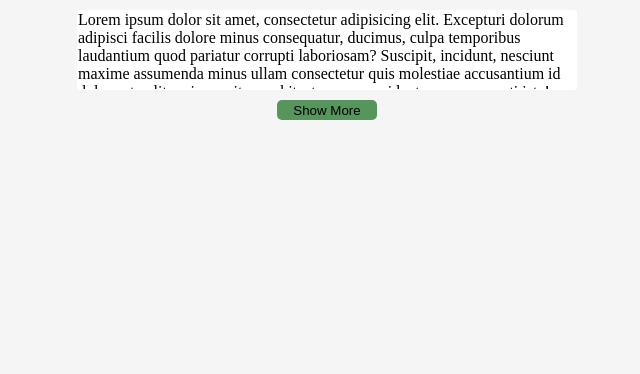
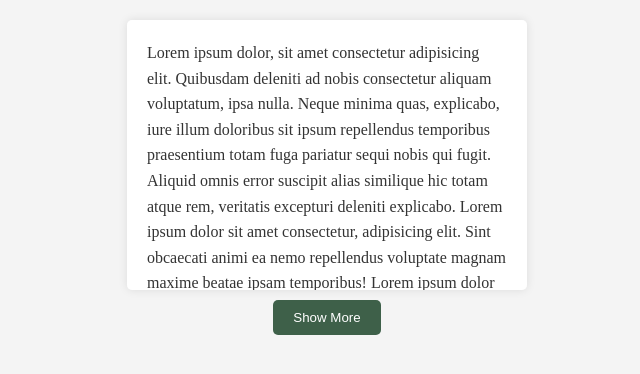
Before and after one commit to Netinhoalves/web_dinamico, a plain HTML site: page aula-05/03/index.html in a window 1280 px wide. Shown: the whole page, without its empty margins (313-953 px from the left). Drawn offline with Linux system fonts and the light colour scheme.

Commit message:
exercício refeito como professor pediu

```diff
--- a/aula-05/03/css/style.css
+++ b/aula-05/03/css/style.css
@@ -10,35 +10,40 @@ html {
 
 body {
   font-size: 1.6rem;
-  background: whitesmoke;
-}
-
-div {
-  width: 50rem;
-  margin: 1rem auto;
+  background-color: #f4f4f4;
+  color: #333;
+  line-height: 1.6;
+  font-size: 16px;
+  margin: 20px;
+  padding: 0;
   display: flex;
+  justify-content: flex-start;
+  align-items: center;
   flex-direction: column;
-  align-items: center;
-  gap: 1rem;
+  height: 100vh;
 }
 
 article {
-  height: 8rem;
-  overflow: auto;
-  background: #fff;
-  border: .1rem solid #fff;
-  border-radius: .2rem;
+  background-color: #fff;
+  padding: 20px;
+  border-radius: 5px;
+  box-shadow: 0 0 10px rgba(0, 0, 0, 0.1);
+  width: 400px;
+  max-height: 270px;
+  overflow-y: auto;
+  transition: max-height 1s;
 }
 
-.show {
-  height: 50rem;
+article.open {
+  max-height: 900px;
 }
 
-#btn {
-  width: 10rem;
-  height: 2rem;
-  background: rgb(86, 150, 92);
+button {
+  background-color: #3e6049;
+  color: #fff;
+  padding: 10px 20px;
   border: none;
-  border-radius: .5rem;
+  border-radius: 5px;
   cursor: pointer;
+  margin-top: 10px;
 }
--- a/aula-05/03/index.html
+++ b/aula-05/03/index.html
@@ -1,18 +1,43 @@
 <!DOCTYPE html>
 <html lang="pt-br">
+
 <head>
   <meta charset="UTF-8">
   <meta name="viewport" content="width=device-width, initial-scale=1.0">
   <title>Document</title>
   <link rel="stylesheet" href="./css/style.css">
 </head>
+
 <body>
-  <div>
-    <article class="text">Lorem ipsum dolor sit amet, consectetur adipisicing elit. Excepturi dolorum adipisci facilis dolore minus consequatur, ducimus, culpa temporibus laudantium quod pariatur corrupti laboriosam? Suscipit, incidunt, nesciunt maxime assumenda minus ullam consectetur quis molestiae accusantium id dolore et velit maiores vitae architecto esse provident earum corrupti iste! Aspernatur iste recusandae, praesentium quos distinctio voluptatem ullam accusamus doloremque sint dignissimos dolorem eaque maxime amet! Sequi recusandae esse error fugiat, ea unde, eligendi quod quos expedita doloribus modi alias praesentium sed fugit! Veniam minima libero vero nam provident dolores fugit fugiat, cupiditate iste molestias minus, excepturi id dolor numquam. Aliquam corrupti sequi culpa?</article>
-    <button id="btn" onclick="botao()">Show More</button>
-  </div>
+  <article>
+    <p>
+      Lorem ipsum dolor, sit amet consectetur adipisicing elit. Quibusdam
+      deleniti ad nobis consectetur aliquam voluptatum, ipsa nulla. Neque
+      minima quas, explicabo, iure illum doloribus sit ipsum repellendus
+      temporibus praesentium totam fuga pariatur sequi nobis qui fugit.
+      Aliquid omnis error suscipit alias similique hic totam atque rem,
+      veritatis excepturi deleniti explicabo. Lorem ipsum dolor sit amet
+      consectetur, adipisicing elit. Sint obcaecati animi ea nemo repellendus
+      voluptate magnam maxime beatae ipsam temporibus! Lorem ipsum dolor sit
+      amet consectetur, adipisicing elit. Voluptates quo maxime reprehenderit,
+      voluptatibus facilis blanditiis, nisi, ad nihil iste quidem at. Et ea
+      veritatis temporibus magnam voluptatibus. Nobis, quod natus, ipsum
+      possimus amet quisquam fugiat vero explicabo sapiente assumenda,
+      adipisci expedita? Iusto nulla qui voluptatum alias ratione libero neque
+      obcaecati. Lorem ipsum, dolor sit amet consectetur adipisicing elit.
+      Dignissimos rerum fugit modi quis tempore exercitationem! Beatae nam,
+      placeat quasi voluptatem temporibus nostrum ullam, aliquam sit cum
+      cupiditate, ratione accusamus deserunt blanditiis. Pariatur, repudiandae
+      itaque? Totam ex facilis, itaque numquam dolores veniam perspiciatis
+      tempore eius pariatur, temporibus voluptate recusandae saepe
+      consequuntur alias, expedita illum quas maiores voluptatum dolorum
+      mollitia sit error suscipit dolore non!
+    </p>
+  </article>
+  <button id="showMore" onclick="showMore()">Show More</button>
 
 
   <script src="./js/script.js"></script>
 </body>
+
 </html>
--- a/aula-05/03/js/script.js
+++ b/aula-05/03/js/script.js
@@ -1,10 +1,5 @@
-function botao() {
-  let btn = document.getElementById("btn");
-  btn.innerText = "Show Less"
-}
-
-let open = document.querySelector('article');
+let open = document.querySelector('article')
 
 function showMore() {
-  open.classLista.toggle('show')
+    open.classList.toggle('open')
 }
```
